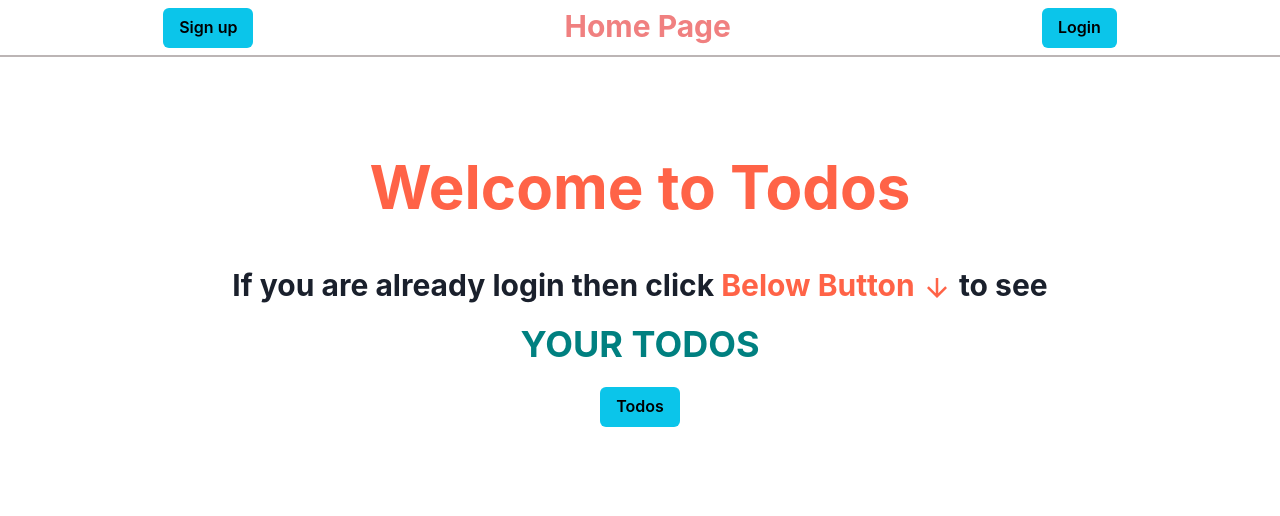
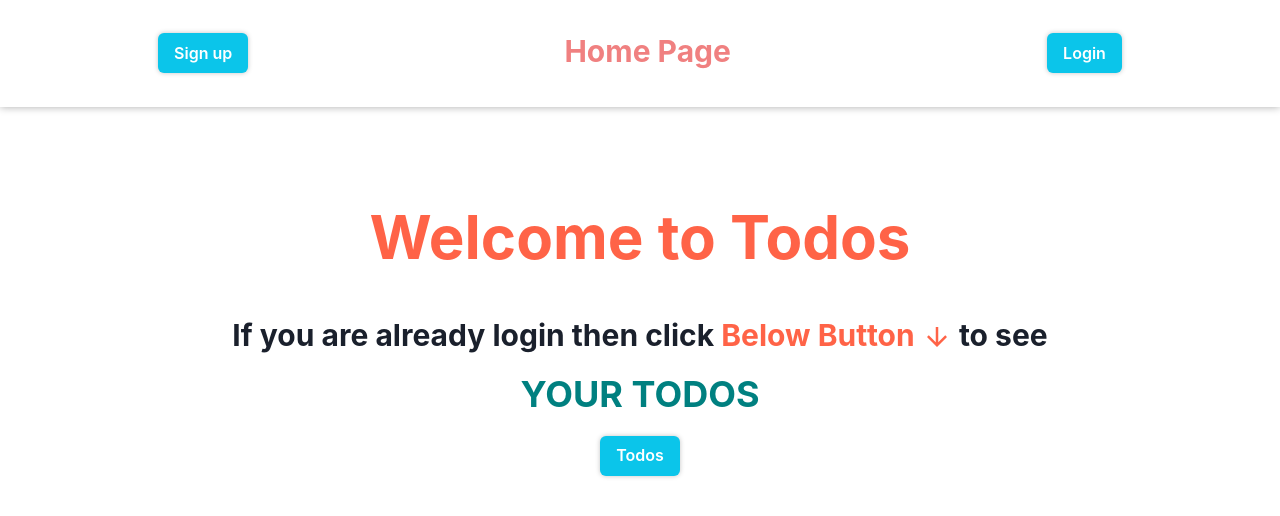
Before and after one commit to sanjaykumarverma01/My-Todos, a React (Create React App) app in the folder Frontend/: page / in a window 1280 px wide. Shown: the top 516 px of the page. Built offline with nearby package versions, Linux system fonts and the light colour scheme.

Commit message:
Added Box Shadow and Hover Effect
Added Box Shadow to Buttons so that they look good
Added Hover effect to home page text for special effect

```diff
--- a/Frontend/src/App.css
+++ b/Frontend/src/App.css
@@ -2,15 +2,23 @@
   text-align: center;
 }
 
-
-.nav{
-  border-bottom: 2px solid rgb(188, 181, 181);
+.nav {
+  box-shadow: 0 0 8px #00000054;
+  /* border-bottom: 2px solid rgb(188, 181, 181); */
   display: flex;
-  padding: .6%;
+  padding: 2.6% 0;
   justify-content: space-around;
 }
 
-.th{
+.th {
   background-color: tomato;
   text-align: center;
 }
+button {
+  box-shadow: 0 0 5px #0000003b;
+  color: #fff !important;
+}
+
+.nav_header_home:hover span {
+  color: #0bc5ea !important;
+}
```
